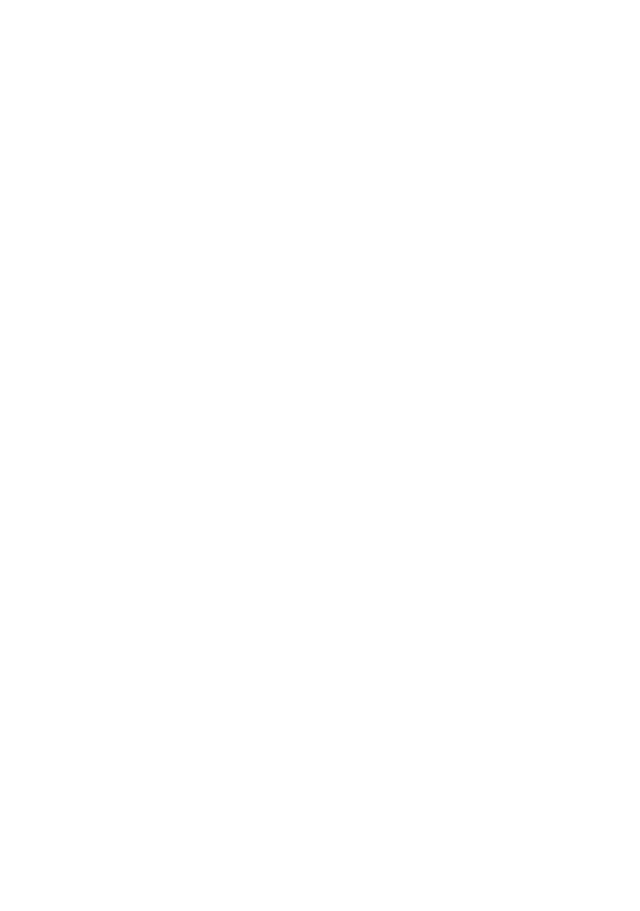
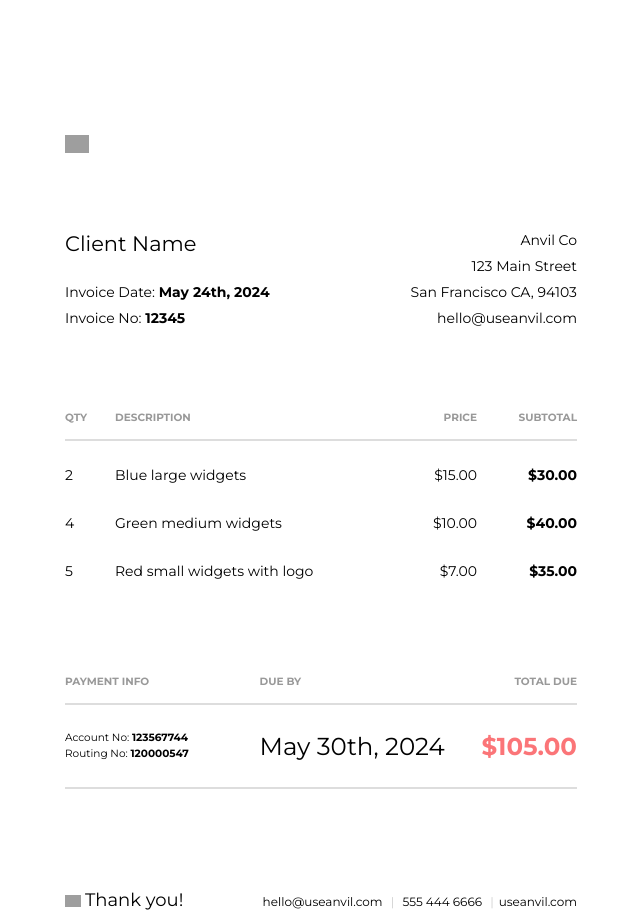
Before and after one commit to anasvhora284/invoice-gen-v1, a React (Vite) app: page / in a window 1280 px wide. Shown: the part 1060-1971 px from the top of the page, without its empty margins (319-959 px from the left). Before the commit the page ends 1175 px from the top, so only its background shows below. Built offline with nearby package versions, Linux system fonts and the light colour scheme; grey boxes are pictures that could not be loaded.

Commit message:
Added PDF download Option

```diff
--- a/src/pages/homePage/HomePage.jsx
+++ b/src/pages/homePage/HomePage.jsx
@@ -13,12 +13,13 @@
   Alert,
 } from "@mui/material";
 // import "./HomePage.css";
-import React, { useState, useEffect } from "react";
+import React, { useState, useEffect, useRef } from "react";
 import { inWords } from "../../utils";
 import { NumericFormat } from "react-number-format";
 import appLogo from "../../assets/android/android-launchericon-512-512.png";
 import styled from "@emotion/styled";
 import { indigo } from "@mui/material/colors";
+import InvoiceHtml from "../invoice/invoice";
 
 const BpIcon = styled("span")(({ theme }) => ({
   borderRadius: "50%",
@@ -67,6 +68,37 @@
 
   const handlePaymentMethodChange = (event) => {
     setPaymentMethod(event.target.value);
+  };
+
+  const [loader, setLoader] = useState(false);
+  const receiptRef = useRef(null);
+
+  const downloadPDF = () => {
+    const capture = receiptRef.current;
+    setLoader(true);
+    // html2canvas(capture).then((canvas) => {
+    //   const imgData = canvas.toDataURL("img/jpeg");
+    //   const doc = new jsPDF("p", "mm", "a4");
+    //   const componentWidth = doc.internal.pageSize.getWidth();
+    //   const componentHeight = doc.internal.pageSize.getHeight();
+    //   doc.addImage(canvas, "JPEG", 0, 0);
+    //   setLoader(false);
+    //   doc.save("receipt.pdf");
+    //   center: true;
+    // });
+
+    html2canvas(capture, {
+      scale: 4,
+    }).then((canvas) => {
+      const imgData = canvas.toDataURL("image/png");
+      const pdf = new jsPDF({
+        orientation: "portrait",
+        unit: "mm",
+        format: "a4",
+      });
+      pdf.addImage(canvas, "PNG", 15, 0, 175, 250);
+      pdf.save("centered-document.pdf");
+    });
   };
 
   useEffect(() => {
@@ -190,6 +222,7 @@
   };
 
   return (
+    <>
       <div
         style={{
           maxWidth: "425px",
@@ -490,6 +523,21 @@
           </Button>
         </Box>
       </div>
+
+      <div
+        ref={receiptRef}
+        style={{
+          width: "100%",
+          maxWidth: "512px",
+          margin: "auto",
+          position: "relative",
+          fontFamily: "Montserrat",
+          paddingInline: "20px",
+        }}
+      >
+        <InvoiceHtml />
+      </div>
+    </>
   );
 };
 
--- a/src/pages/invoice/invoice.jsx
+++ b/src/pages/invoice/invoice.jsx
@@ -1,23 +1,27 @@
-export default invoiceHtml = () => {
+import "./invoice.css";
+
+const InvoiceHtml = () => {
   return (
     <>
-      <div class="page-container">
+      <div className="page-container actual-receipt">
         Page
-        <span class="page"></span>
+        <span className="page"></span>
         of
-        <span class="pages"></span>
+        <span className="pages"></span>
       </div>
 
-      <div class="logo-container">
+      <div className="logo-container">
         <img
-          style="height: 18px"
+          style={{ height: "18px" }}
           src="https://app.useanvil.com/img/email-logo-black.png"
+          alt="Anvil Logo"
         />
       </div>
 
-      <table class="invoice-info-container">
+      <table className="invoice-info-container">
+        <tbody>
           <tr>
-          <td rowspan="2" class="client-name">
+            <td rowSpan="2" className="client-name">
               Client Name
             </td>
             <td>Anvil Co</td>
@@ -37,40 +41,41 @@
             </td>
             <td>hello@useanvil.com</td>
           </tr>
+        </tbody>
       </table>
 
-      <table class="line-items-container">
+      <table className="line-items-container">
         <thead>
           <tr>
-            <th class="heading-quantity">Qty</th>
-            <th class="heading-description">Description</th>
-            <th class="heading-price">Price</th>
-            <th class="heading-subtotal">Subtotal</th>
+            <th className="heading-quantity">Qty</th>
+            <th className="heading-description">Description</th>
+            <th className="heading-price">Price</th>
+            <th className="heading-subtotal">Subtotal</th>
           </tr>
         </thead>
         <tbody>
           <tr>
             <td>2</td>
             <td>Blue large widgets</td>
-            <td class="right">$15.00</td>
-            <td class="bold">$30.00</td>
+            <td className="right">$15.00</td>
+            <td className="bold">$30.00</td>
           </tr>
           <tr>
             <td>4</td>
             <td>Green medium widgets</td>
-            <td class="right">$10.00</td>
-            <td class="bold">$40.00</td>
+            <td className="right">$10.00</td>
+            <td className="bold">$40.00</td>
           </tr>
           <tr>
             <td>5</td>
             <td>Red small widgets with logo</td>
-            <td class="right">$7.00</td>
-            <td class="bold">$35.00</td>
+            <td className="right">$7.00</td>
+            <td className="bold">$35.00</td>
           </tr>
         </tbody>
       </table>
 
-      <table class="line-items-container has-bottom-border">
+      <table className="line-items-container has-bottom-border">
         <thead>
           <tr>
             <th>Payment Info</th>
@@ -80,7 +85,7 @@
         </thead>
         <tbody>
           <tr>
-            <td class="payment-info">
+            <td className="payment-info">
               <div>
                 Account No: <strong>123567744</strong>
               </div>
@@ -88,18 +93,18 @@
                 Routing No: <strong>120000547</strong>
               </div>
             </td>
-            <td class="large">May 30th, 2024</td>
-            <td class="large total">$105.00</td>
+            <td className="large">May 30th, 2024</td>
+            <td className="large total">$105.00</td>
           </tr>
         </tbody>
       </table>
 
-      <div class="footer">
-        <div class="footer-info">
+      <div className="footer">
+        <div className="footer-info">
           <span>hello@useanvil.com</span> | <span>555 444 6666</span> |
           <span>useanvil.com</span>
         </div>
-        <div class="footer-thanks">
+        <div className="footer-thanks">
           <img
             src="https://github.com/anvilco/html-pdf-invoice-template/raw/main/img/heart.png"
             alt="heart"
@@ -110,3 +115,5 @@
     </>
   );
 };
+
+export default InvoiceHtml;
```
Also changed, not shown: 1 other file (tests, documents, lock files or other folders). Lines whose indentation alone changed are shown as unchanged.
